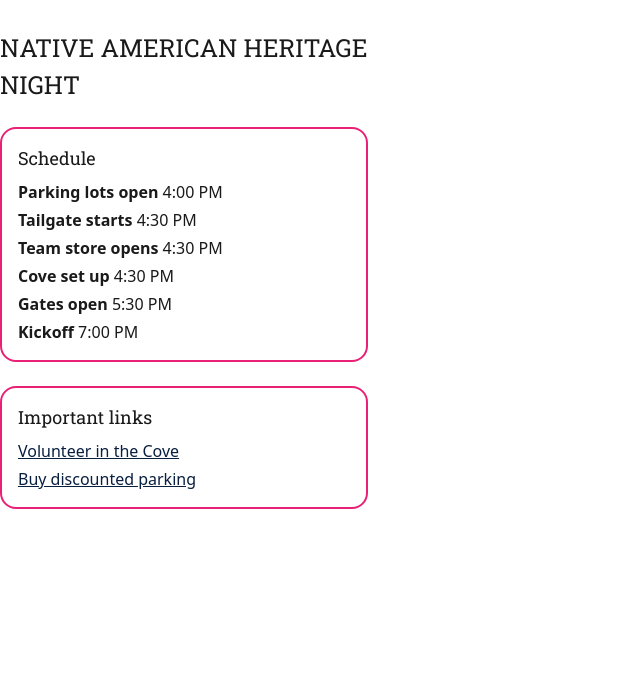
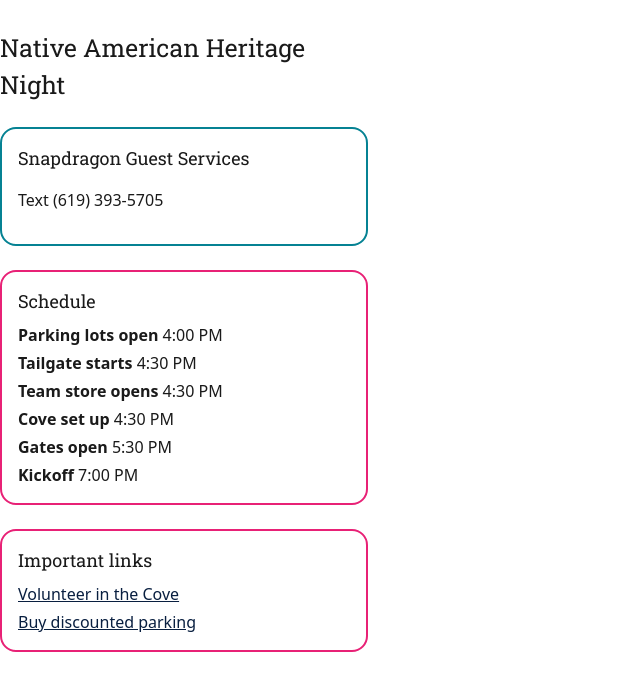
Before and after one commit to zakiya/game-day, a plain HTML site: page docs/index.html in a window 1280 px wide. Shown: the part 99-790 px from the top of the page, without its empty margins (0-640 px from the left). Drawn offline with Linux system fonts and the light colour scheme.

Commit message:
Add guest services number.

```diff
--- a/docs/index.html
+++ b/docs/index.html
@@ -10,9 +10,17 @@
   <main class="game-day">
     <h2>Friday, September 18 vs. KC Current</h2>
 
-    <p class="theme">NATIVE AMERICAN HERITAGE NIGHT</p>
+    <p class="theme">Native American Heritage Night</p>
 
-    <section class="schedule">
+
+            <section class="services">
+              <h4>Snapdragon Guest Services</h4>
+              <p>
+              Text (619) 393-5705
+              </p>
+              </section>
+
+          <section class="schedule">
       <h4>Schedule</h4>
       <ul>
         <li><strong>Parking lots open</strong> 4:00 PM</li>
@@ -31,6 +39,9 @@
         <li><a href="https://am.ticketmaster.com/sdwave/stmparkingdiscount" target="_blank">Buy discounted parking</a></li>
       </ul>
     </section>
+        </section>
+
+
   </main>
 </body>
 </html>
--- a/docs/styles.css
+++ b/docs/styles.css
@@ -55,6 +55,10 @@
   padding: 1rem;
 }
 
+section.services {
+  border-color: var(--gd-heading)
+}
+
 ul {
   margin: 0;
   padding: 0;
```
Also changed, not shown: 1 other file.
